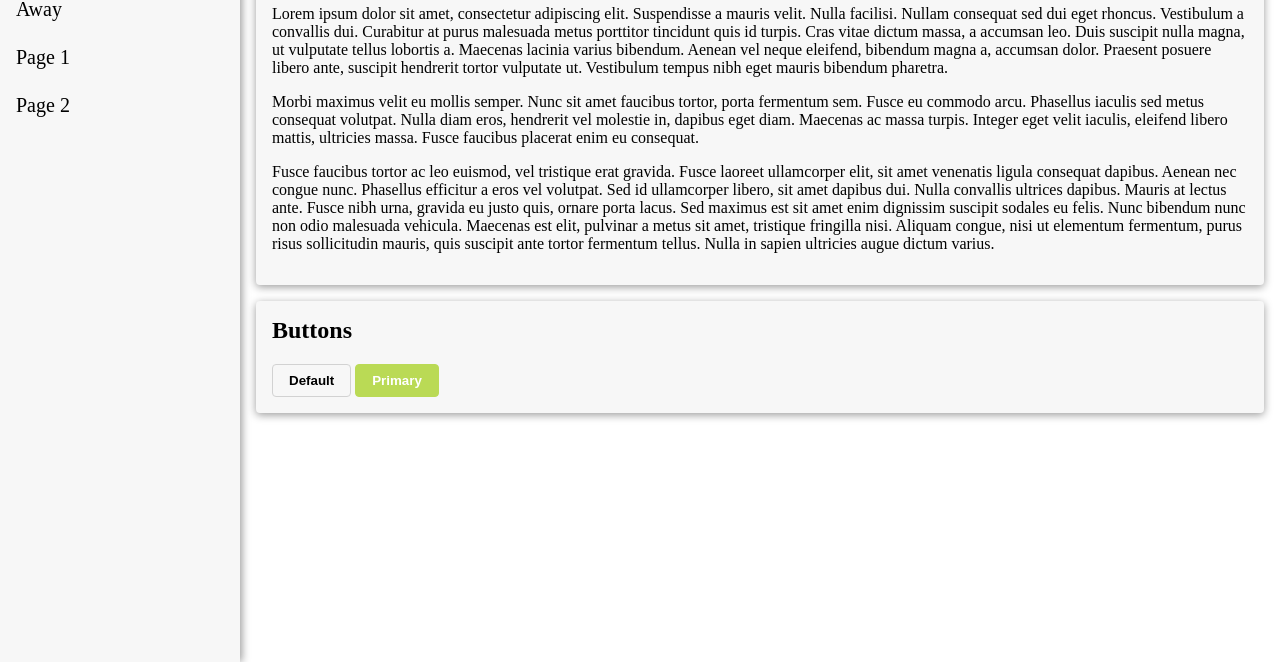
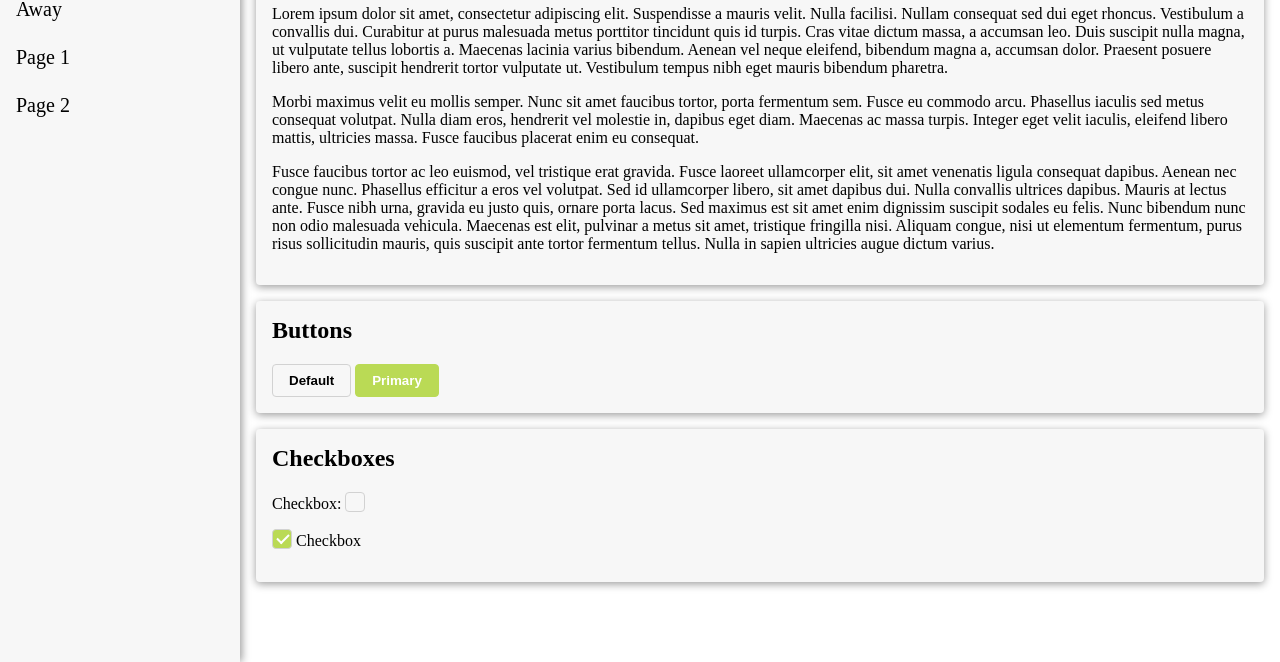
Before and after one commit to 89netraM/snygg, a website: page showcase/index.html in a window 1280 px wide. Shown: the part 138-800 px from the top of the page. Drawn offline with nearby package versions, Linux system fonts and the light colour scheme; files that its build step writes are made by us from their sources.

Commit message:
Checkbox

```diff
--- a/showcase/index.html
+++ b/showcase/index.html
@@ -38,6 +38,23 @@
 				<button>Default</button>
 				<button class="primary">Primary</button>
 			</section>
+			<section>
+				<h1>Checkboxes</h1>
+				<p>
+					<label>
+						Checkbox:
+						<input type="checkbox"/>
+						<span class="checkbox"></span>
+					</label>
+				</p>
+				<p>
+					<label>
+						<input type="checkbox" checked/>
+						<span class="checkbox"></span>
+						Checkbox
+					</label>
+				</p>
+			</section>
 		</main>
 	</body>
 </html>
--- /dev/null
+++ b/src/checkbox/checkbox.scss
@@ -0,0 +1,57 @@
+@import "../vars";
+
+label {
+	$checkboxSize: 1.25em;
+	$checkMarkSize: $checkboxSize/2;
+	$checkMarkThickness: $checkboxSize/10;
+	$transitionTime: 0.075s;
+
+	& > input[type="checkbox"] {
+		display: none;
+
+		& + .checkbox {
+			width: $checkboxSize;
+			height: $checkboxSize;
+
+			display: inline-block;
+			vertical-align: text-bottom;
+
+			position: relative;
+
+			border: 1px solid var(--border);
+			border-radius: $rounding;
+
+			transition: background-color $transitionTime ease-in;
+
+			&::before {
+				content: "";
+				width: $checkMarkSize;
+				height: $checkMarkSize/2;
+
+				border-left: $checkMarkThickness solid transparent;
+				border-bottom: $checkMarkThickness solid transparent;
+
+				position: absolute;
+				top: ($checkboxSize - $checkMarkSize - $checkMarkThickness) / 2;
+				left: ($checkboxSize - $checkMarkSize - $checkMarkThickness) / 2;
+				transform: rotate(-45deg);
+
+				transition: border-color $transitionTime ease-in;
+			}
+		}
+
+		&:hover + .checkbox {
+			&::before {
+				border-color: var(--color);
+			}
+		}
+
+		&:checked + .checkbox {
+			background-color: var(--accent);
+
+			&::before {
+				border-color: var(--color-inverted);
+			}
+		}
+	}
+}
--- a/src/index.scss
+++ b/src/index.scss
@@ -6,3 +6,4 @@
 @import "./nav/nav";
 @import "./main/main";
 @import "./button/button";
+@import "./checkbox/checkbox";
```
